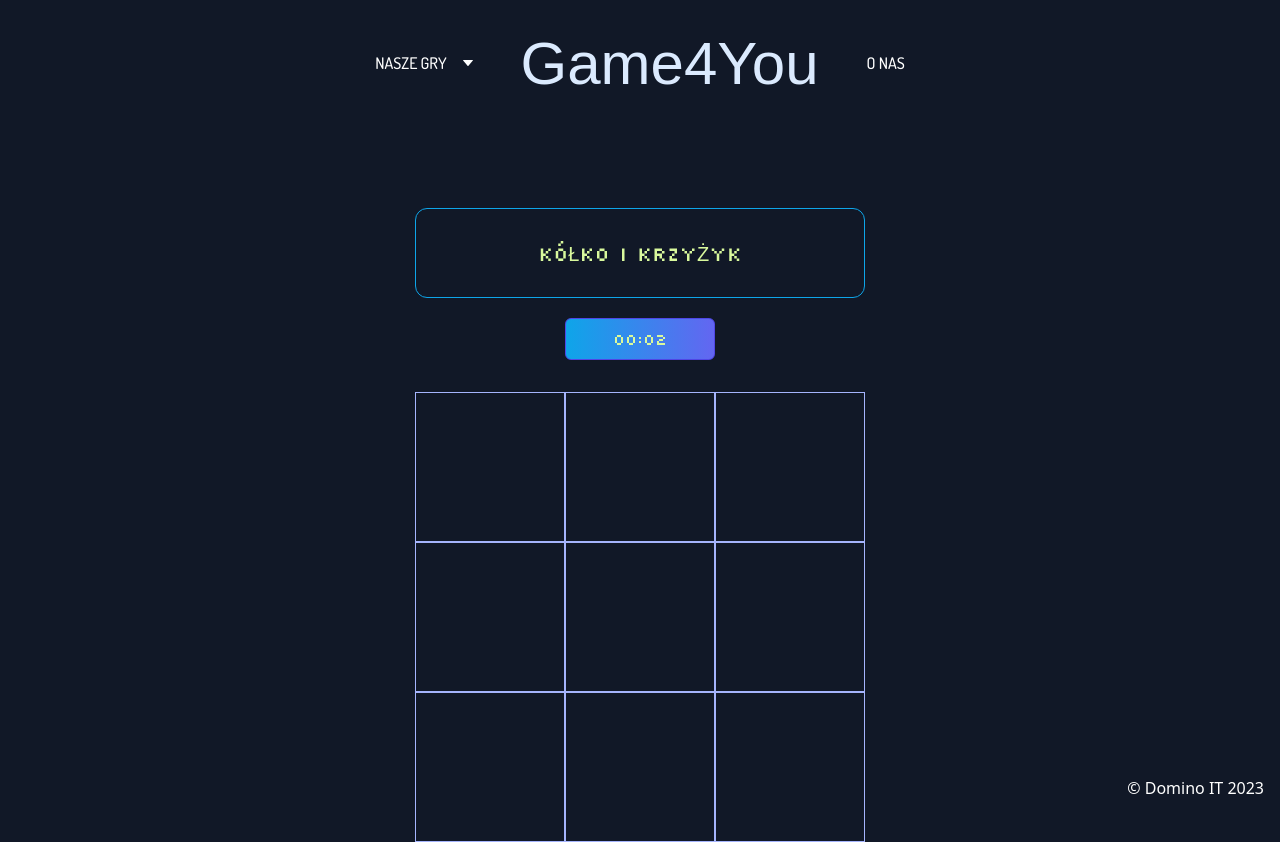
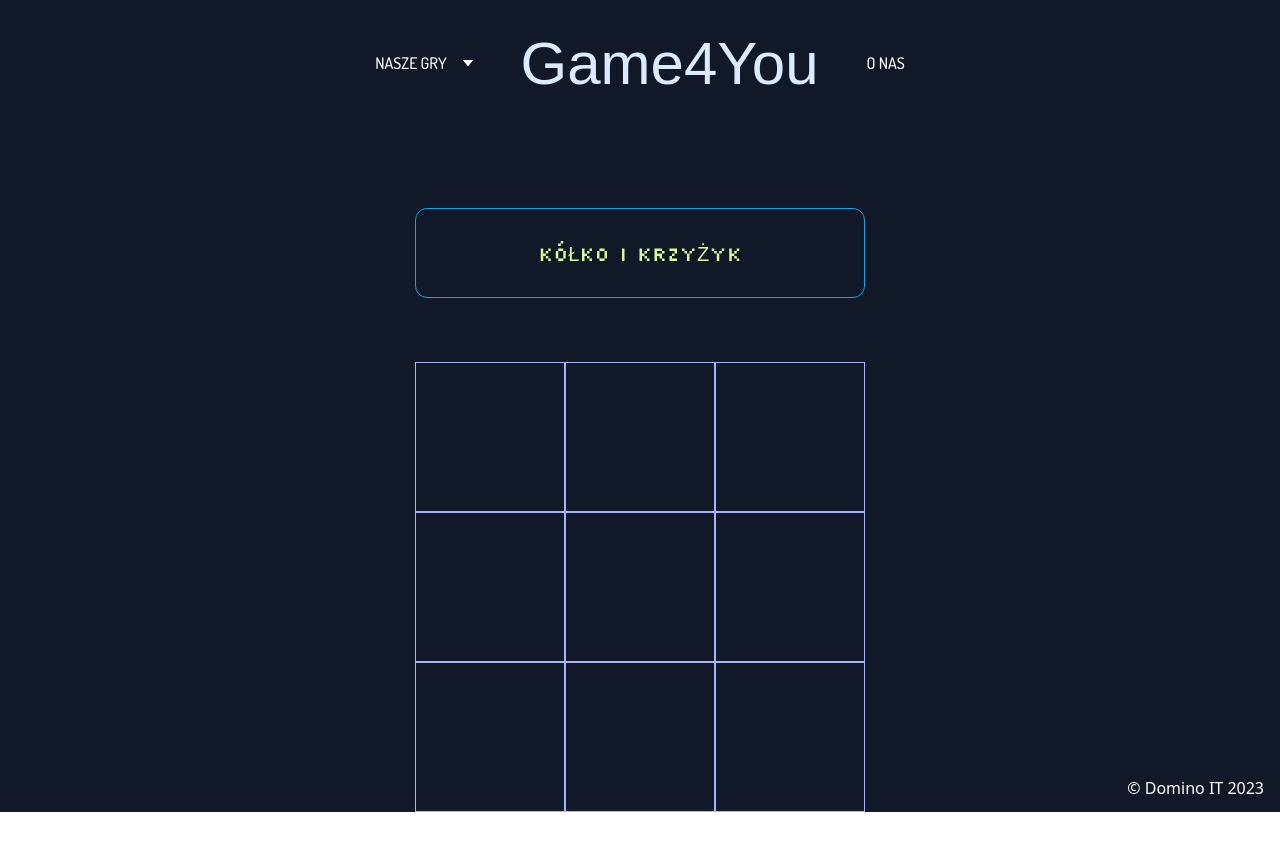
Before and after one commit to DominoxB/Game4You, a Vue app: page /TicTacToeGame in a window 1280 px wide. Both pictures are taken after a click on the button "START". After the commit the page ends 812 px from the top, so only its background shows below. Built offline with nearby package versions, Linux system fonts and the light colour scheme; a web font is replaced by a local one; what tailwindcss-animated would draw is missing.

Commit message:
fix: remove timer

```diff
--- a/src/components/organisms/TicTacToeGameBoard.vue
+++ b/src/components/organisms/TicTacToeGameBoard.vue
@@ -7,8 +7,7 @@
     </div>
     <div v-else>
       <TicTacToeInfoBoard :message="infoText"/>
-      <Timer class="mx-auto mb-8" />
-      <div class="w-[450px] h-[450px] text-indigo-500 grid grid-cols-3 grid-rows-3 font-bold text-5xl">
+      <div class="w-[450px] h-[450px] text-indigo-500 grid grid-cols-3 grid-rows-3 font-bold text-5xl mt-16">
         <CardItemTicTacToe v-for="n in 9" :key="n" :id="n" @click-card="selectField" :is-x="fieldX.includes(n)"
           :is-o="fieldO.includes(n)" />
       </div>
@@ -18,14 +17,12 @@
 
 <script lang="ts">
 import { defineComponent, ref } from 'vue'
-import Timer from '@/components/atoms/Timer.vue'
 import TicTacToeInfoBoard from '@/components/atoms/TicTacToeInfoBoard.vue'
 import CardItemTicTacToe from '@/components/atoms/CardItemTicTacToe.vue'
 
 export default defineComponent({
   name: 'TicTacToeGameBoard',
   components: {
-    Timer,
     TicTacToeInfoBoard,
     CardItemTicTacToe
   },
```
